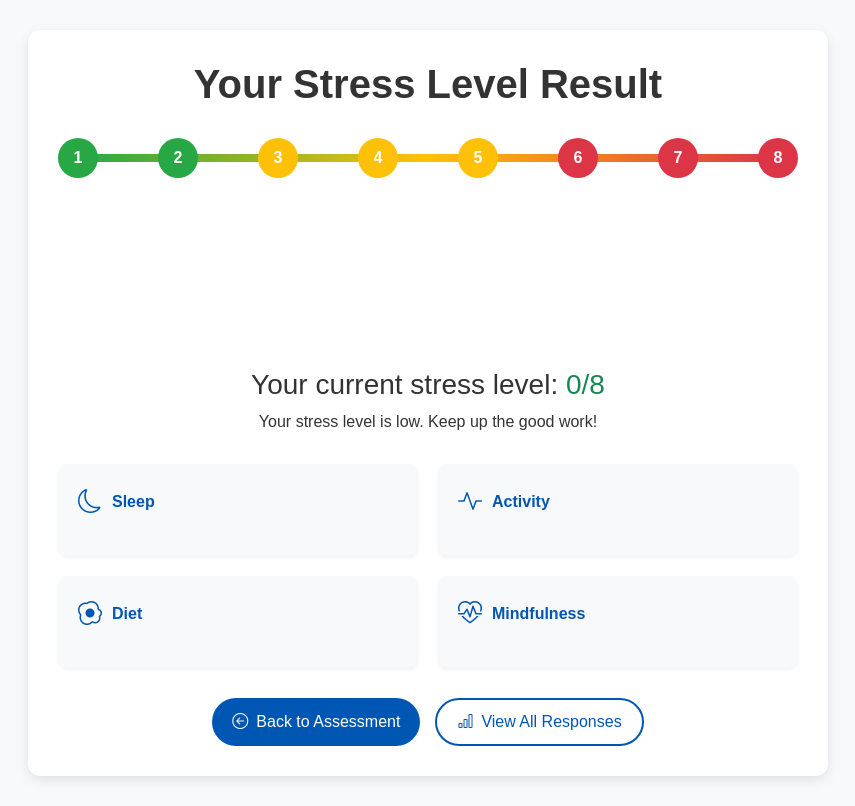
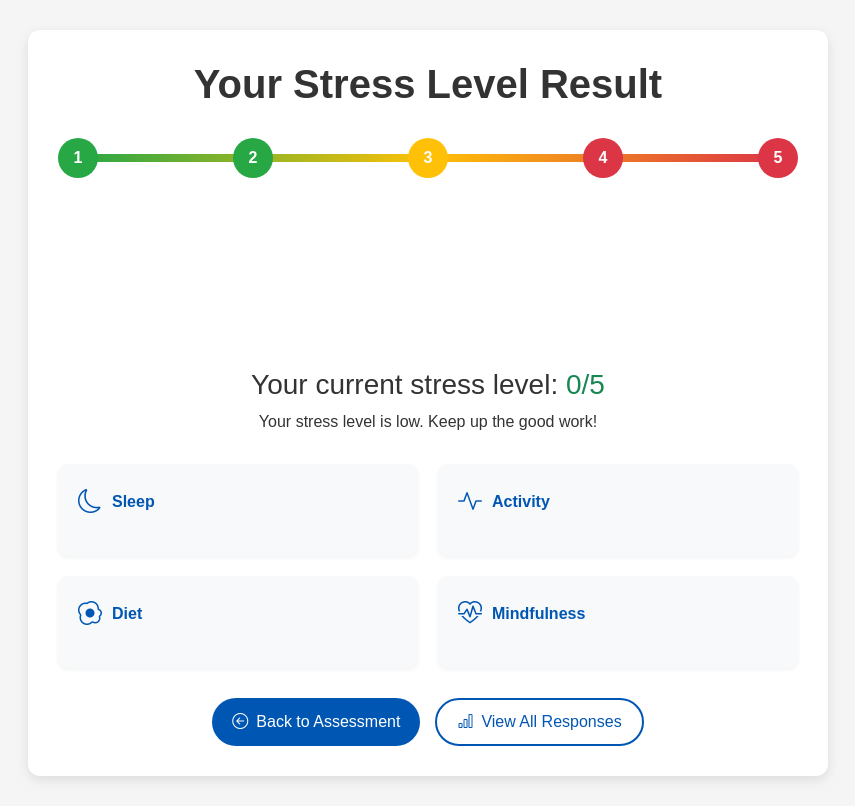
Before and after one commit to thanhtrnnn/stress-level-detection-app, a Flask app: template templates/after.html in a window 1280 px wide. Shown: the whole page, without its empty margins (212-1067 px from the left). Run offline with Flask 3, Linux system fonts and the light colour scheme; the template is opened without the code that fills it, so the values that code supplies are empty; parts of the project's set-up code (start-up, migrations or seed data) failed here and were passed over.

Commit message:
change stress level scale to 1-5

```diff
--- a/app.py
+++ b/app.py
@@ -66,6 +66,13 @@ def home():
                         form_data['activity_level'], form_data['blood_pressure']]])
         # Make prediction
         pred = model.predict(arr)
+        # Convert 8-point scale to 1-5 scale
+        if 3 <= pred[0] <= 6:
+            pred[0] -= 2
+        elif pred[0] > 6:
+            pred[0] -= 3
+        else:
+            pred[0] = 1
 
         # Build a prompt that includes all form data and the predicted stress level
         prompt = (
@@ -76,7 +83,7 @@ def home():
             f"BMI category (1: Underweight, 2: Normal, 3: Overweight): {form_data['bmi_category']}, "
             f"Heart Rate (bpm): {form_data['heart_rate']}, Daily Steps: {form_data['daily_steps']}, "
             f"Systolic Blood Pressure (mmHg): {form_data['blood_pressure']}. "
-            f"The predicted stress level is {pred[0]} out of 8. "
+            f"The predicted stress level is {pred[0]} out of 5. "
             "Provide personalized advice to help the user manage stress, divided into exactly 4 separate categories: "
             "1. SLEEP: advice about sleep habits and quality "
             "2. ACTIVITY: advice about physical activity and exercise "
--- a/static/css/after.css
+++ b/static/css/after.css
@@ -1,6 +1,6 @@
 body {
     font-family: 'Montserrat', sans-serif;
-    background-color: #f8f9fa;
+    background-color: #f5f5f5;
     color: #333;
 }
 
@@ -58,8 +58,8 @@ h1 {
 }
 
 .marker-1, .marker-2 { background-color: #28a745; } /* Low stress */
-.marker-3, .marker-4, .marker-5 { background-color: #ffc107; } /* Medium stress */
-.marker-6, .marker-7, .marker-8 { background-color: #dc3545; } /* High stress */
+.marker-3 { background-color: #ffc107; } /* Medium stress */
+.marker-4, .marker-5{ background-color: #dc3545; } /* High stress */
 
 .current-marker {
     transform: scale(1.3);
@@ -230,4 +230,10 @@ h1 {
     .scale-info-container {
         height: 180px;
     }
+
+    .nav-btn {
+        flex-basis: 100%;
+        justify-content: center;
+        align-items: center;
+    }
 }
--- a/static/css/main.css
+++ b/static/css/main.css
@@ -156,6 +156,10 @@ body { font-family: 'Montserrat', sans-serif; }
         display: flex;
         justify-content: center;
     }
+
+    .home-buttons button {
+        flex-basis: 100%;
+    }
 }
 
 @media (max-width: 576px) {
--- a/templates/after.html
+++ b/templates/after.html
@@ -15,7 +15,7 @@
             <div class="scale-line"></div>
             {% set user_level = data[0]|float %}
 
-            {% for level in range(1, 9) %}
+            {% for level in range(1, 6) %}
                 <div class="scale-marker marker-{{ level }} {% if level == (user_level|round|int) %}current-marker{% endif %}"
                      onclick="showLevelInfo({{ level }})">
                     {{ level }}
@@ -37,31 +37,16 @@
 
             <div id="panel-3" class="scale-info-panel panel-medium">
                 <h5>Medium (3)</h5>
-                <p>Low-Medium stress that's manageable but starting to impact some lifestyle factors. Consider small adjustments to habits.</p>
+                <p>Medium stress with noticeable impact on daily life. Several lifestyle factors need attention to prevent further escalation.</p>
             </div>
 
-            <div id="panel-4" class="scale-info-panel panel-medium">
-                <h5>Medium (4)</h5>
-                <p>Medium stress with noticeable impact on daily life. Your body is showing signs of stress that should be addressed.</p>
-            </div>
-
-            <div id="panel-5" class="scale-info-panel panel-medium">
-                <h5>Medium-High (5)</h5>
-                <p>Your stress is increasing to concerning levels. Several lifestyle factors need attention to prevent further escalation.</p>
-            </div>
-
-            <div id="panel-6" class="scale-info-panel panel-high">
-                <h5>High (6)</h5>
-                <p>Significant stress affecting multiple aspects of health. Immediate lifestyle adjustments are recommended.</p>
-            </div>
-
-            <div id="panel-7" class="scale-info-panel panel-high">
-                <h5>Very High (7)</h5>
+            <div id="panel-4" class="scale-info-panel panel-high">
+                <h5>High (4)</h5>
                 <p>Serious stress indicators present. Your physical and mental health are likely suffering from sustained stress.</p>
             </div>
 
-            <div id="panel-8" class="scale-info-panel panel-high">
-                <h5>Severe (8)</h5>
+            <div id="panel-5" class="scale-info-panel panel-high">
+                <h5>Severe (5)</h5>
                 <p>Extreme stress requiring immediate attention. Consider consulting a healthcare professional alongside lifestyle changes.</p>
             </div>
         </div>
@@ -70,14 +55,14 @@
         <div class="text-center mb-4">
             <h3>Your current stress level: <span class="
                 {% if user_level <= 2 %}text-success
-                {% elif user_level <= 5 %}text-warning
+                {% elif user_level == 3 %}text-warning
                 {% else %}text-danger{% endif %}">
-                {{ "%.0f"|format(user_level) }}/8
+                {{ "%.0f"|format(user_level) }}/5
             </span></h3>
             <p>
                 {% if user_level <= 2 %}
                     Your stress level is low. Keep up the good work!
-                {% elif user_level <= 5 %}
+                {% elif user_level == 3 %}
                     Your stress level is moderate. Some targeted improvements could help.
                 {% else %}
                     Your stress level is high. Consider implementing the suggestions below.
@@ -161,9 +146,9 @@
             // Highlight appropriate card in Learn More section
             let categoryToHighlight;
 
-            if (userLevel <= 2) {
+            if (userLevel <= 3) {
                 categoryToHighlight = document.querySelector('.level-low');
-            } else if (userLevel <= 5) {
+            } else if (userLevel == 3) {
                 categoryToHighlight = document.querySelector('.level-medium');
             } else {
                 categoryToHighlight = document.querySelector('.level-high');
```
Also changed, not shown: templates/dashboard.html (+50 -6 lines), templates/home.html (+4 -4 lines), 1 other file.
